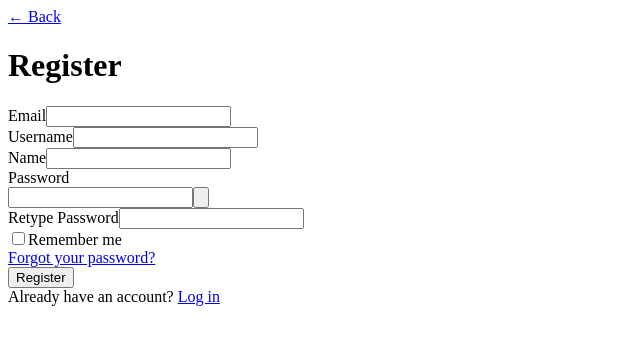
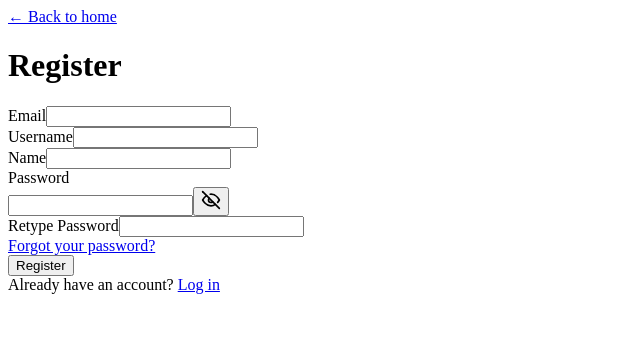
Before and after one commit to VireZee/PERN-Open-Library, a React (Create React App) app in the folder client/: page /register in a window 1280 px wide. Shown: the top 344 px of the page, without its empty margins (0-640 px from the left). Built offline with nearby package versions, Linux system fonts and the light colour scheme.

Commit message:
svg icon

```diff
--- a/client/src/App.tsx
+++ b/client/src/App.tsx
@@ -9,16 +9,15 @@ import FP from './components/auth/ForgotPassword';
 import Col from './components/Collection';
 import API from './components/API';
 
-
 const App: React.FC = () => {
     const [search, setSearch] = useState<string>();
     const searchHandler = (s: string) => setSearch(s);
-    const Navbar = ['/register', '/login'].includes(window.location.pathname);
+    const navbar = ['/register', '/login'].includes(window.location.pathname);
     return (
         <BrowserRouter>
             <header className="fixed w-screen">
-                {!Navbar && <Nav onSearch={searchHandler} />}
-                {Navbar && <a href="/" className="absolute top-4 left-4 text-[1.2rem] text-white no-underline">&#8592; Back</a>}
+                {!navbar && <Nav onSearch={searchHandler} />}
+                {navbar && <a href="/" className="absolute top-4 left-4 text-[1.2rem] text-white no-underline">&#8592; Back to home</a>}
             </header>
             <main>
                 <Routes>
--- a/client/src/components/auth/Register.tsx
+++ b/client/src/components/auth/Register.tsx
@@ -30,12 +30,16 @@ const Register: React.FC = () => {
                                 className="absolute inset-y-0 right-0 flex items-center px-3 text-gray-700"
                             >
                                 {show ? (
-                                    <svg xmlns="http://www.w3.org/2000/svg" className="h-5 w-5" viewBox="0 0 20 20" fill="currentColor">
-                                        <path fillRule="evenodd" d="M9.997 18c4.418 0 8-4.18 8-9s-3.582-9-8-9C5.579 0 2 4.18 2 9s3.579 9 7.997 9zm0-16c3.309 0 5.997 3.589 5.997 7s-2.688 7-5.997 7C6.688 16 4 12.411 4 9s2.688-7 5.997-7zM8 9a1 1 0 112 0 1 1 0 01-2 0z" clipRule="evenodd" />
+                                    <svg width="20px" height="20px" viewBox="0 0 24 24" fill="none" xmlns="http://www.w3.org/2000/svg">
+                                        <path d="M1 12C1 12 5 4 12 4C19 4 23 12 23 12" stroke="#000000" stroke-width="2" stroke-linecap="round" stroke-linejoin="round" />
+                                        <path d="M1 12C1 12 5 20 12 20C19 20 23 12 23 12" stroke="#000000" stroke-width="2" stroke-linecap="round" stroke-linejoin="round" />
+                                        <circle cx="12" cy="12" r="3" stroke="#000000" stroke-width="2" stroke-linecap="round" stroke-linejoin="round" />
                                     </svg>
                                 ) : (
-                                    <svg xmlns="http://www.w3.org/2000/svg" className="h-5 w-5" viewBox="0 0 20 20" fill="currentColor">
-                                        <path fillRule="evenodd" d="M10 3c4.418 0 8 4.18 8 9s-3.582 9-8 9C5.579 21 2 16.82 2 12s3.579-9 7.997-9zm0 16c3.309 0 5.997-3.589 5.997-7S13.309 5 10 5C6.688 5 4 8.589 4 12s2.688 7 5.997 7zm0-11a1 1 0 100 2 1 1 0 000-2z" clipRule="evenodd" />
+                                    <svg width="20px" height="20px" viewBox="0 0 24 24" fill="none" xmlns="http://www.w3.org/2000/svg">
+                                        <path d="M2 2L22 22" stroke="#000000" stroke-width="2" stroke-linecap="round" stroke-linejoin="round" />
+                                        <path d="M6.71277 6.7226C3.66479 8.79527 2 12 2 12C2 12 5.63636 19 12 19C14.0503 19 15.8174 18.2734 17.2711 17.2884M11 5.05822C11.3254 5.02013 11.6588 5 12 5C18.3636 5 22 12 22 12C22 12 21.3082 13.3317 20 14.8335" stroke="#000000" stroke-width="2" stroke-linecap="round" stroke-linejoin="round" />
+                                        <path d="M14 14.2362C13.4692 14.7112 12.7684 15.0001 12 15.0001C10.3431 15.0001 9 13.657 9 12.0001C9 11.1764 9.33193 10.4303 9.86932 9.88818" stroke="#000000" stroke-width="2" stroke-linecap="round" stroke-linejoin="round" />
                                     </svg>
                                 )}
                             </button>
@@ -45,11 +49,7 @@ const Register: React.FC = () => {
                         <label className="text-md text-gray-700">Retype Password</label>
                         <input type="password" name="password" className="mt-1 p-2 border border-gray-300 rounded-md w-full focus:outline-none focus:border-black" />
                     </div>
-                    <div className="flex justify-between mb-4">
-                        <div className="flex items-center">
-                            <input type="checkbox" id="rememberMe" className="h-4 w-4 text-black focus:ring-black border-gray-300 rounded" />
-                            <label htmlFor="rememberMe" className="ml-2 block text-sm text-gray-700">Remember me</label>
-                        </div>
+                    <div className="flex justify-center mb-4">
                         <a href="fp" className="font-medium text-black hover:text-black">Forgot your password?</a>
                     </div>
                     <button type="submit" className="w-full bg-black text-white py-2 px-4 rounded-md">Register</button>
```
